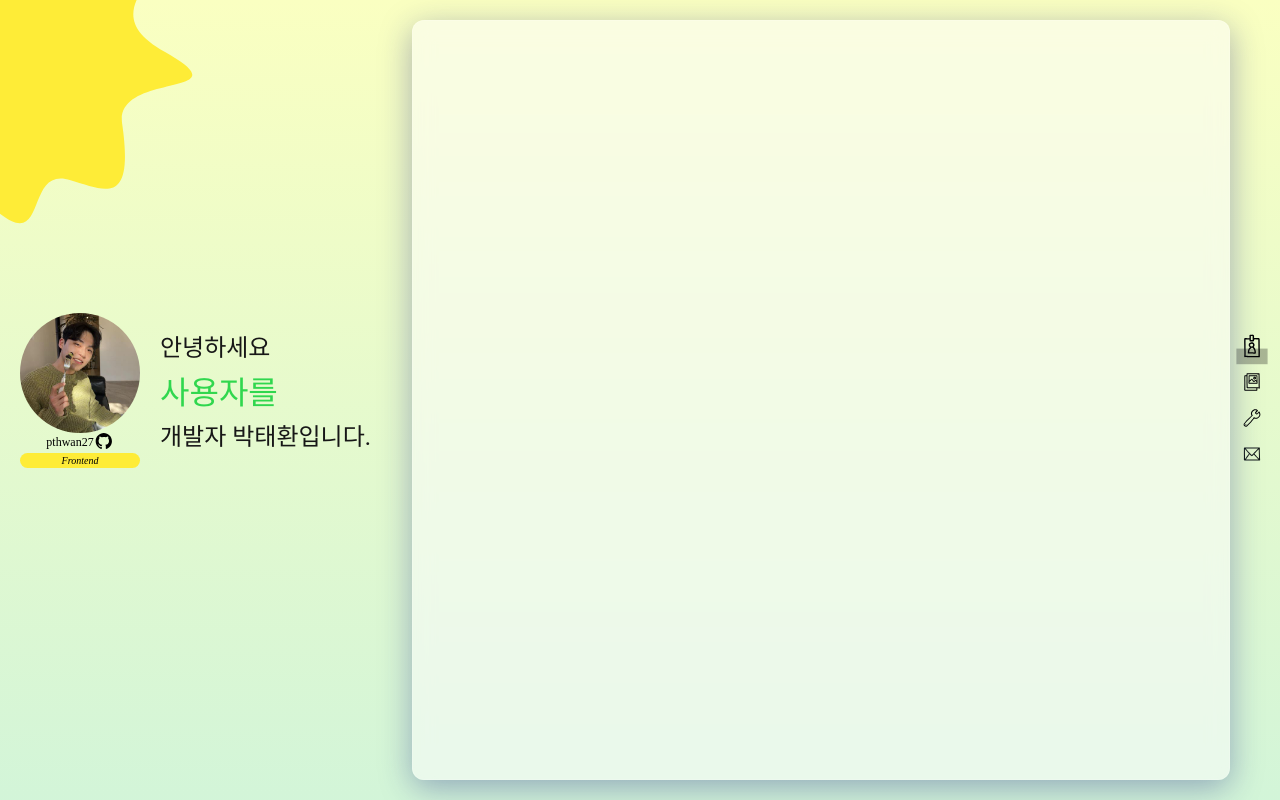
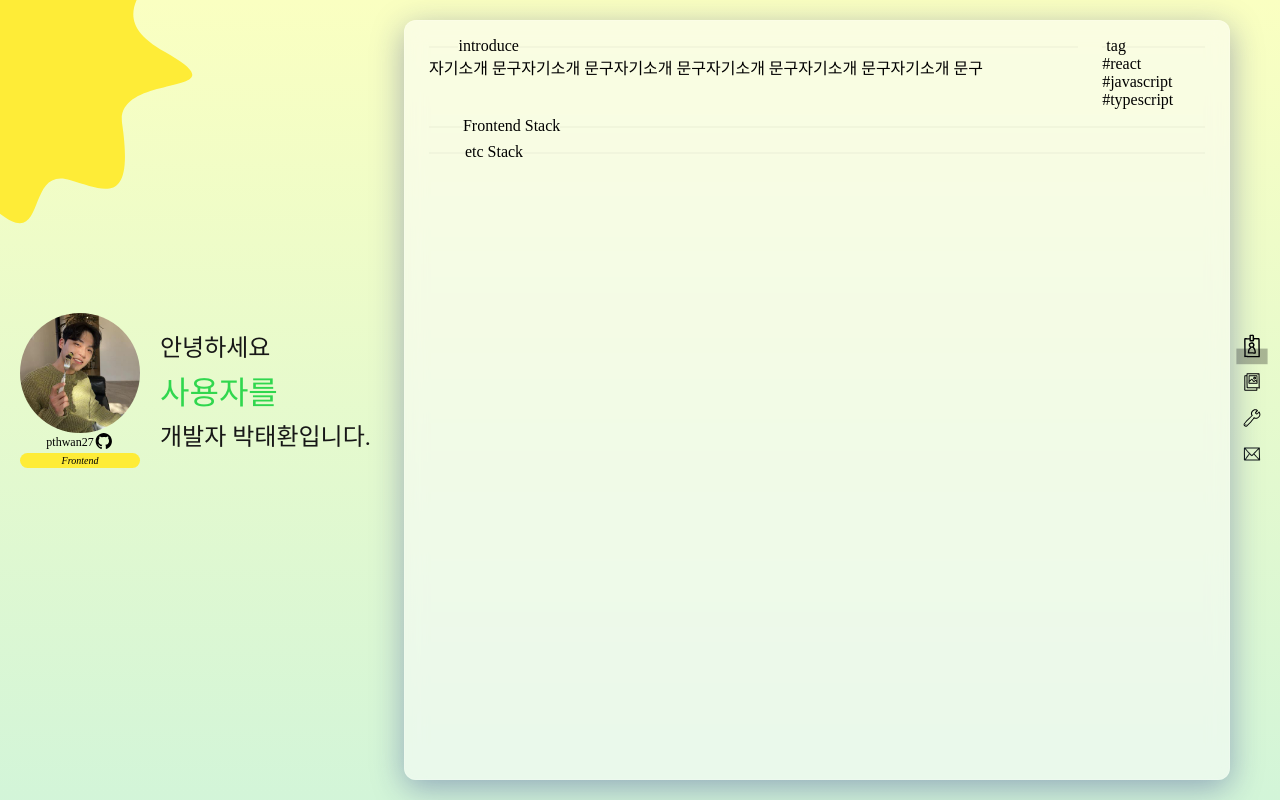
Before and after one commit to pthwan27/pthwan27.github.io, a Next.js app: page / in a window 1280 px wide. Built offline with nearby package versions, Linux system fonts and the light colour scheme; a web font is replaced by a local one.

Commit message:
feat : add about me frame

```diff
--- a/app/_components/about/aboutMe.tsx
+++ b/app/_components/about/aboutMe.tsx
@@ -1,7 +1,35 @@
+import Divider from "./deivider";
+import Tags from "./tags";
+
 const AboutMe = () => {
+  const skills = ["react", "javascript", "typescript"];
+
   return (
-    <div className="desc grid">
-      <div className="desc__section"></div>
+    <div className="desc flex column">
+      <div className="desc_intro flex row wrap">
+        <div className="introduce px-12 py-4">
+          <Divider title="introduce" />
+          <span className="aggroL">
+            자기소개 문구자기소개 문구자기소개 문구자기소개 문구자기소개 문구자기소개 문구
+          </span>
+        </div>
+
+        <div className="tag px-12 py-4">
+          <Divider title="tag" />
+          <Tags skills={skills} />
+        </div>
+      </div>
+      <div className="desc_fe-stack flex row">
+        <div className="fe-stack px-12 py-4">
+          <Divider title="Frontend Stack" />
+        </div>
+      </div>
+
+      <div className="desc_etc-stack flex row">
+        <div className="etc-stack px-12 py-4">
+          <Divider title="etc Stack" />
+        </div>
+      </div>
     </div>
   );
 };
--- /dev/null
+++ b/app/_components/about/deivider.tsx
@@ -0,0 +1,9 @@
+const Divider = ({ title }: { title: string }) => {
+  return (
+    <div className="divider aggroM center">
+      <span className="desc__section-items">{title}</span>
+    </div>
+  );
+};
+
+export default Divider;
--- /dev/null
+++ b/app/_components/about/tags.tsx
@@ -0,0 +1,10 @@
+const Tags = ({ skills }: { skills: string[] }) => {
+  return (
+    <ul className="aggroL">
+      {skills.map((e, idx) => {
+        return <li key={idx}> #{e}</li>;
+      })}
+    </ul>
+  );
+};
+export default Tags;
--- a/app/_container/about/index.tsx
+++ b/app/_container/about/index.tsx
@@ -24,7 +24,7 @@ const AboutContainer = () => {
           </div>
         </div>
       </div>
-      <div className="about-container__about-me shadow-box br-12">
+      <div className="about-container__about-me shadow-box br-12 p-12">
         <AboutMe />
       </div>
     </div>
--- a/app/scss/about/aboutMe.scss
+++ b/app/scss/about/aboutMe.scss
@@ -2,9 +2,58 @@
   position: relative;
   width: 100%;
   height: 100%;
+
+  &_intro {
+    :nth-child(1) {
+      flex: 3 1 auto;
+    }
+    :nth-child(2) {
+      flex: 1 1 auto;
+    }
+  }
+
+  &_fe-stack {
+    :first-child {
+      flex: 1 1 auto;
+    }
+  }
+
+  &_etc-stack {
+    :first-child {
+      flex: 1 1 auto;
+    }
+  }
+}
+.divider {
+  border-top-color: rgba(0, 0, 0, 0.06);
+  white-space: nowrap;
+  text-align: center;
+
+  &-items {
+    width: 10%;
+    display: inline-block;
+  }
+}
+.divider::before {
+  position: relative;
+  top: 50%;
+  width: 5%;
+  border-top: 1px solid transparent;
+  border-top-color: transparent;
+  border-top-color: inherit;
+  border-bottom: 0;
+  transform: translateY(50%);
+  content: "";
 }
 
-.desc__sction {
-  width: 100%;
-  border: 1px solid var(--foreground);
+.divider::after {
+  position: relative;
+  top: 50%;
+  width: 95%;
+  border-top: 1px solid transparent;
+  border-top-color: transparent;
+  border-top-color: inherit;
+  border-bottom: 0;
+  transform: translateY(50%);
+  content: "";
 }
--- a/app/styles/reusableClass.scss
+++ b/app/styles/reusableClass.scss
@@ -19,6 +19,15 @@
 }
 .grid {
   display: grid;
+}
+.table {
+  display: table;
+}
+.row {
+  flex-direction: row;
+}
+.column {
+  flex-direction: column;
 }
 
 .block {
@@ -43,6 +52,9 @@
 .p-4 {
   padding: 4px;
 }
+.p-12 {
+  padding: 12px;
+}
 
 .px-2 {
   padding-right: 2px;
@@ -59,6 +71,15 @@
 .py-4 {
   padding-top: 4px;
   padding-bottom: 4px;
+}
+
+.px-12 {
+  padding-right: 12px;
+  padding-left: 12px;
+}
+.py-12 {
+  padding-top: 12px;
+  padding-bottom: 12px;
 }
 
 .pr-20 {
```
